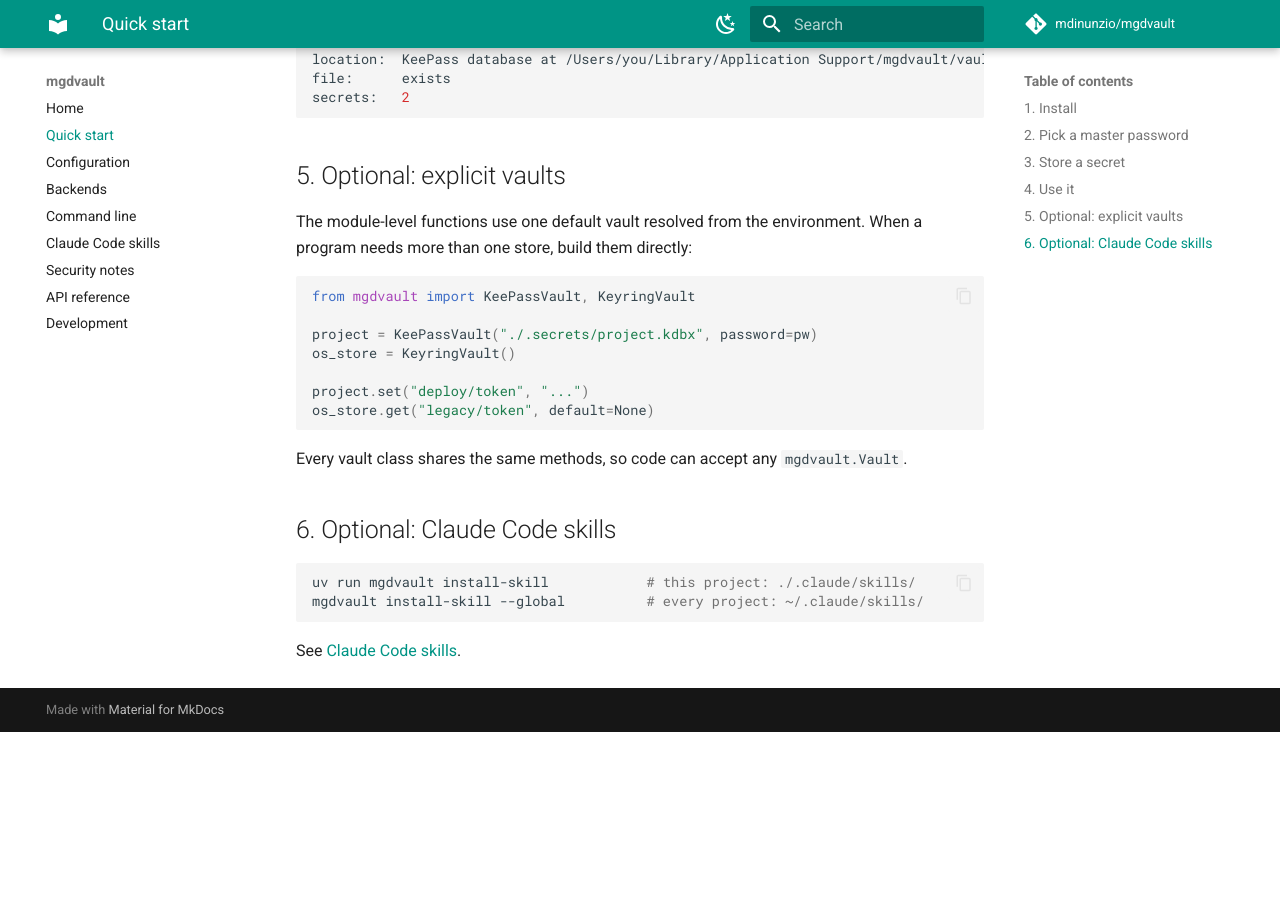
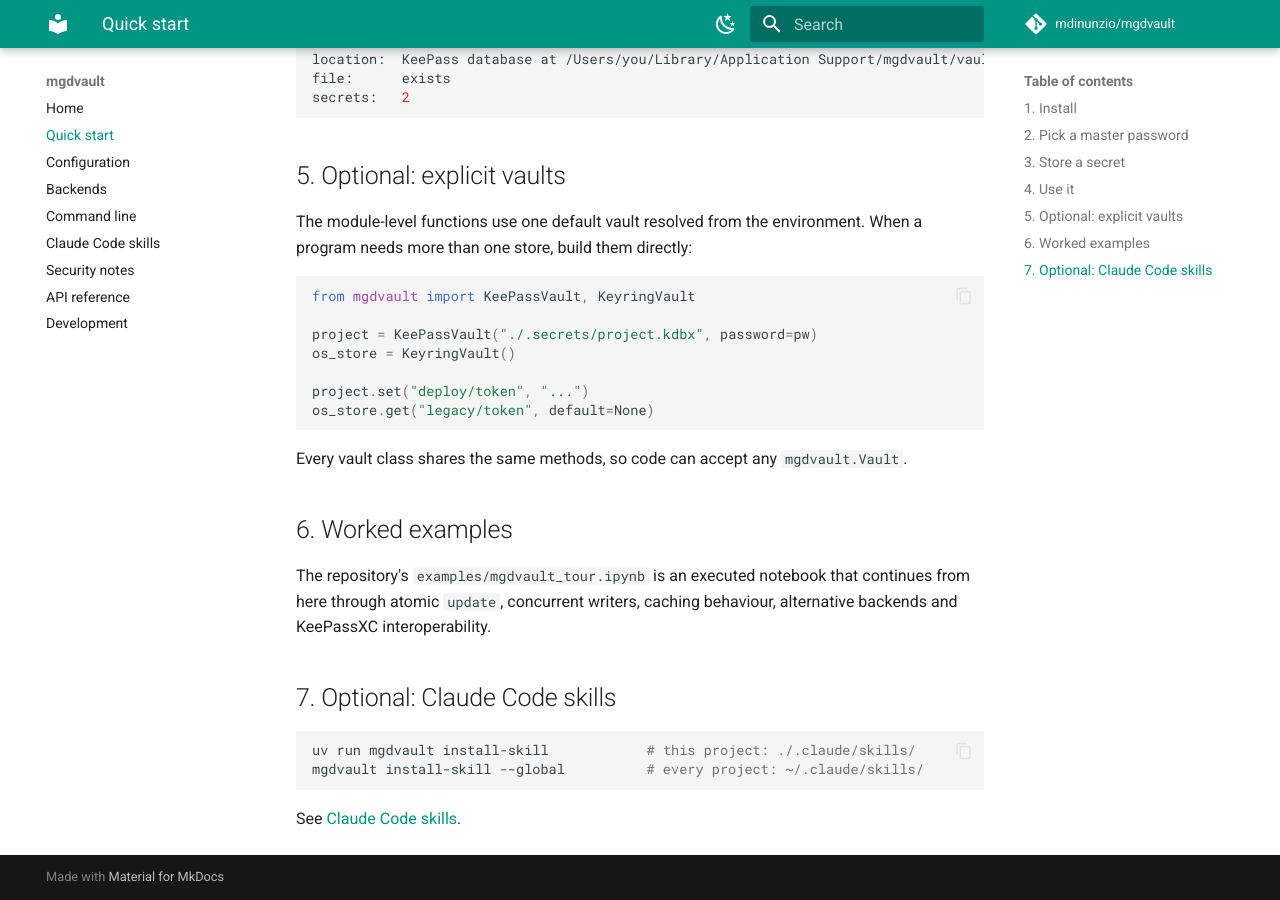
Before and after one commit to mdinunzio/mgdvault, an MkDocs documentation site: the page built from docs/quickstart.md, in a window 1280 px wide and 900 px high, scrolled down 1795 px. Built offline with MkDocs 1.6.1 and Material for MkDocs 9.7.7, drawn with Linux system fonts in a browser that asks for light colours; comment, search, counter and statistics services are not loaded; before the commit the page ends 2527 px from its top, so only the background shows below that.

Commit message:
Add example notebook and README for mgdvault usage
- Introduced `examples/README.md` to provide an overview of the example notebook.
- Added `mgdvault_tour.ipynb` to demonstrate mgdvault features from quick start to advanced usage.
- Included instructions for running the notebook and refreshing outputs after code changes.

````diff
--- a/docs/quickstart.md
+++ b/docs/quickstart.md
@@ -104,7 +104,13 @@
 Every vault class shares the same methods, so code can accept any
 `mgdvault.Vault`.
 
-## 6. Optional: Claude Code skills
+## 6. Worked examples
+
+The repository's `examples/mgdvault_tour.ipynb` is an executed notebook that
+continues from here through atomic `update`, concurrent writers, caching
+behaviour, alternative backends and KeePassXC interoperability.
+
+## 7. Optional: Claude Code skills
 
 ```bash
 uv run mgdvault install-skill            # this project: ./.claude/skills/
````
Also changed, not shown: CLAUDE.md (+3 -0 lines), README.md (+8 -1 lines), docs/development.md (+5 -0 lines), examples/README.md (added, +22 -0 lines), pyproject.toml (+7 -0 lines), 3 other files.
